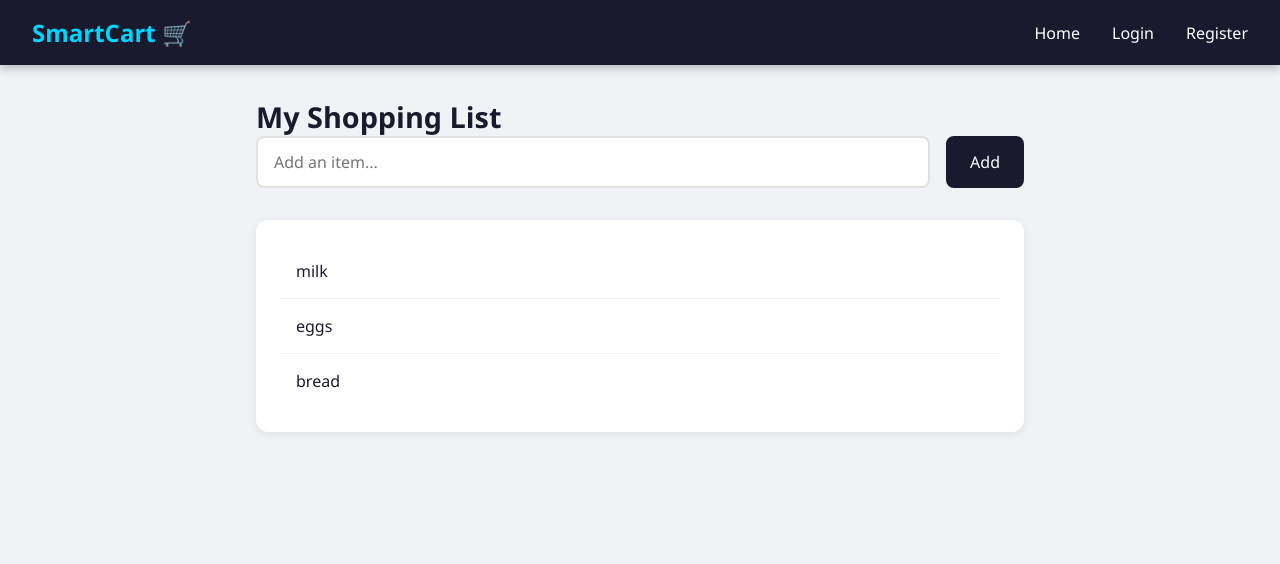
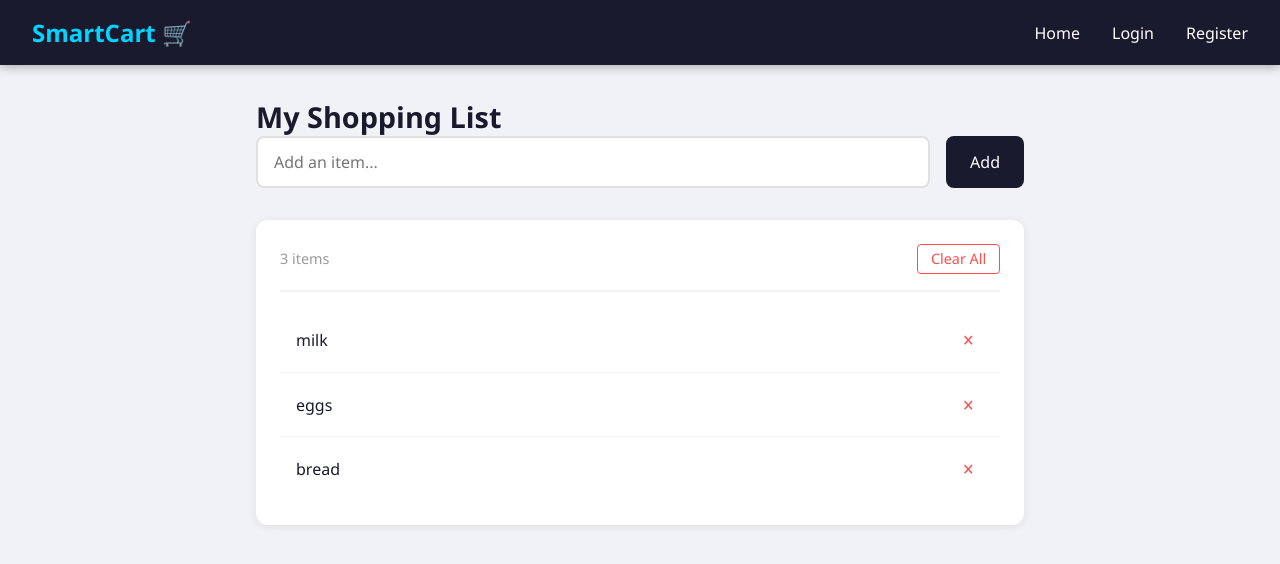
Before and after one commit to LopsangT/smartcart, a React (Create React App) app in the folder frontend/: page / in a window 1280 px wide. Shown: the top 564 px of the page. Built offline with nearby package versions, Linux system fonts and the light colour scheme.

Commit message:
Added delete item, clear all button and item count

```diff
--- a/frontend/src/App.js
+++ b/frontend/src/App.js
@@ -20,6 +20,14 @@ function App() {
     setItems([...items, newItem]);
   };
 
+  const deleteItem = (index) => {
+    setItems(items.filter((_, i) => i !== index));
+  };
+
+  const clearAll = () => {
+    setItems([]);
+  };
+
   return (
     <div className="app">
       <Navbar />
@@ -30,7 +38,7 @@ function App() {
         ) : (
           <>
             <AddItem onAdd={addItem} />
-            <ShoppingList items={items} />
+            <ShoppingList items={items} onDelete={deleteItem} onClearAll={clearAll} />
           </>
         )}
       </div>
--- a/frontend/src/ShoppingList.js
+++ b/frontend/src/ShoppingList.js
@@ -1,18 +1,32 @@
 import './styles/ShoppingList.css';
 
-function ShoppingList({ items }) {
+function ShoppingList({ items, onDelete, onClearAll }) {
   return (
     <div className="shopping-list">
       {items.length === 0 ? (
         <p className="empty-list">No items yet — add something above!</p>
       ) : (
+        <>
+          <div className="list-header">
+            <span>{items.length} items</span>
+            <button className="clear-btn" onClick={onClearAll}>
+              Clear All
+            </button>
+          </div>
           <ul>
             {items.map((item, index) => (
               <li className="shopping-list-item" key={index}>
-              {item}
+                <span>{item}</span>
+                <button
+                  className="delete-btn"
+                  onClick={() => onDelete(index)}
+                >
+                  ✕
+                </button>
               </li>
             ))}
           </ul>
+        </>
       )}
     </div>
   );
--- a/frontend/src/styles/ShoppingList.css
+++ b/frontend/src/styles/ShoppingList.css
@@ -35,3 +35,48 @@
   padding: 2rem;
   font-size: 1rem;
 }
+
+.delete-btn {
+  background: none;
+  border: none;
+  color: #ff4d4d;
+  font-size: 1rem;
+  cursor: pointer;
+  padding: 0.3rem 0.6rem;
+  border-radius: 4px;
+  transition: background-color 0.2s;
+}
+
+.delete-btn:hover {
+  background-color: #fff0f0;
+}
+
+.list-header {
+  display: flex;
+  justify-content: space-between;
+  align-items: center;
+  margin-bottom: 1rem;
+  padding-bottom: 1rem;
+  border-bottom: 2px solid #f0f2f5;
+}
+
+.list-header span {
+  color: #999;
+  font-size: 0.9rem;
+}
+
+.clear-btn {
+  background: none;
+  border: 1px solid #ff4d4d;
+  color: #ff4d4d;
+  padding: 0.3rem 0.8rem;
+  border-radius: 4px;
+  cursor: pointer;
+  font-size: 0.9rem;
+  transition: all 0.2s;
+}
+
+.clear-btn:hover {
+  background-color: #ff4d4d;
+  color: white;
+}
```
Lines whose indentation alone changed are shown as unchanged.
